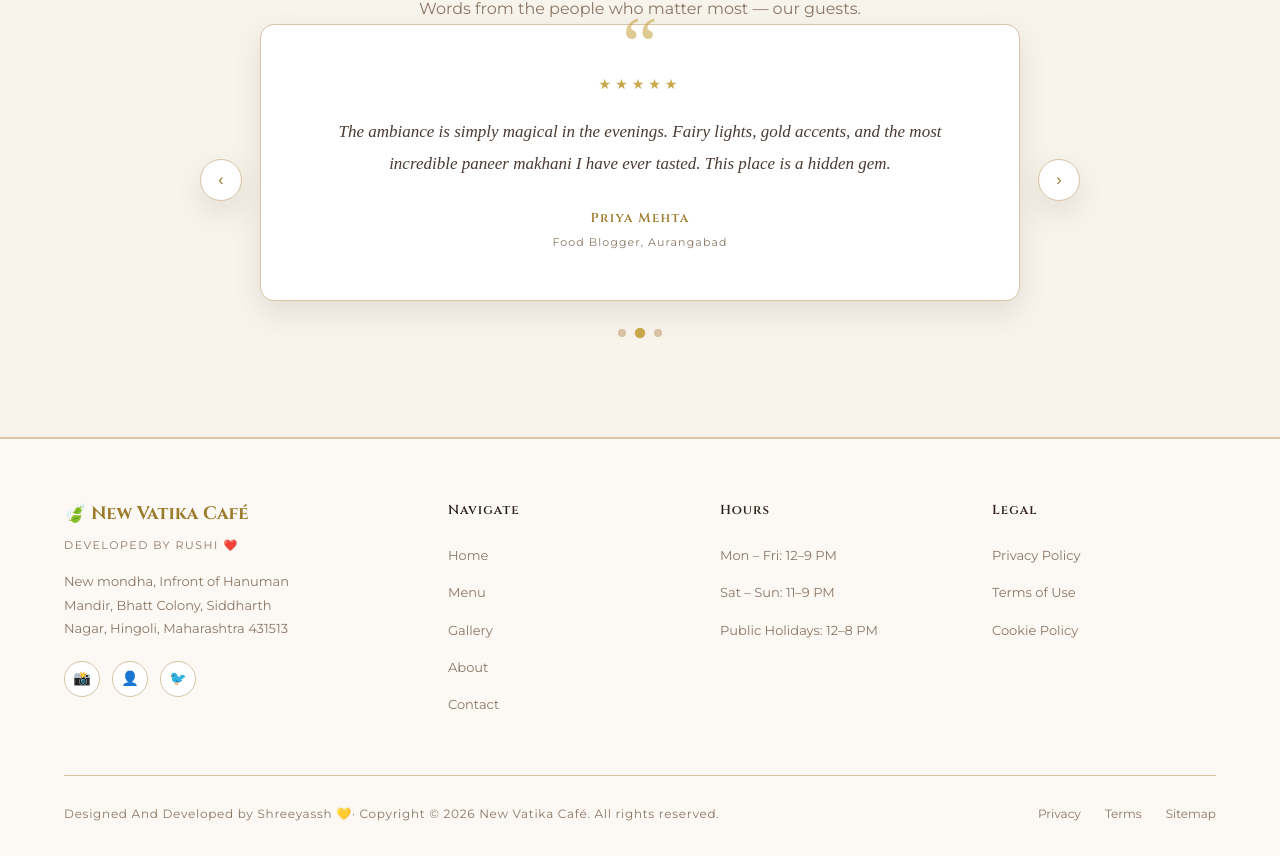
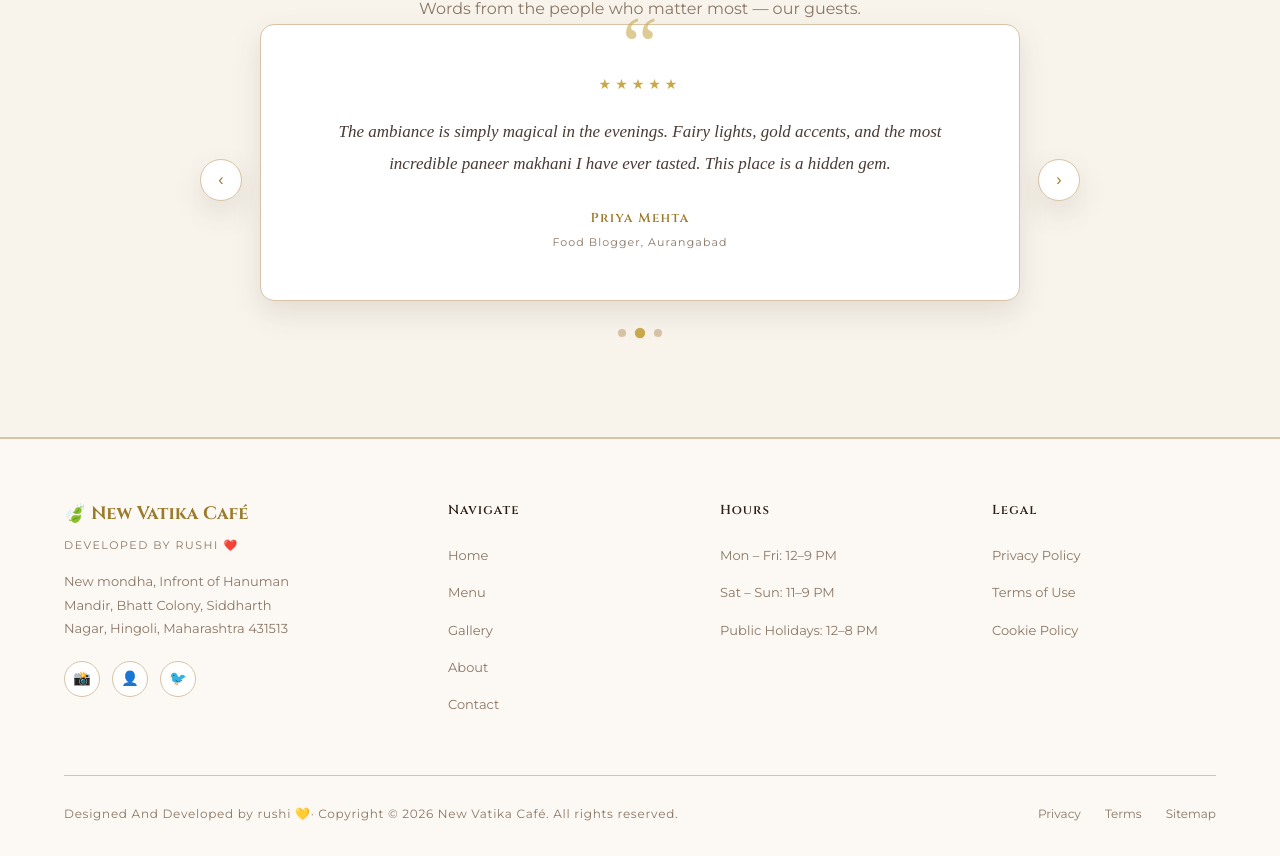
Before and after one commit to kamleshkumbhar272-ops/rushi, a React (Vite) app: page / in a window 1280 px wide. Shown: the part 3868-4724 px from the top of the page. Built offline with nearby package versions, Linux system fonts and the light colour scheme; no server answers; the database is empty.

Commit message:
Update website

```diff
--- a/src/components/Footer.jsx
+++ b/src/components/Footer.jsx
@@ -59,7 +59,7 @@ export default function Footer() {
       </div>
 
       <div className="footer-bottom">
-        <p>Designed And Developed by Shreeyassh 💛· Copyright © 2026 New Vatika Café. All rights reserved.</p>
+        <p>Designed And Developed by rushi 💛· Copyright © 2026 New Vatika Café. All rights reserved.</p>
         <div className="footer-bottom-links">
           <a href="#">Privacy</a>
           <a href="#">Terms</a>
```
